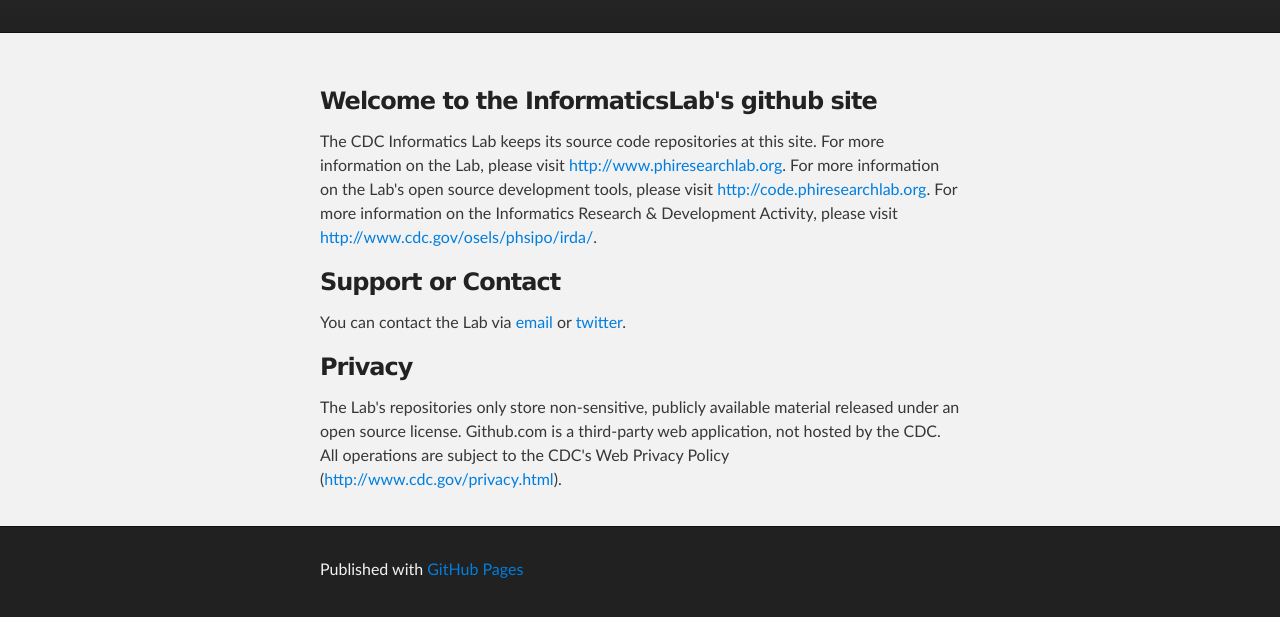
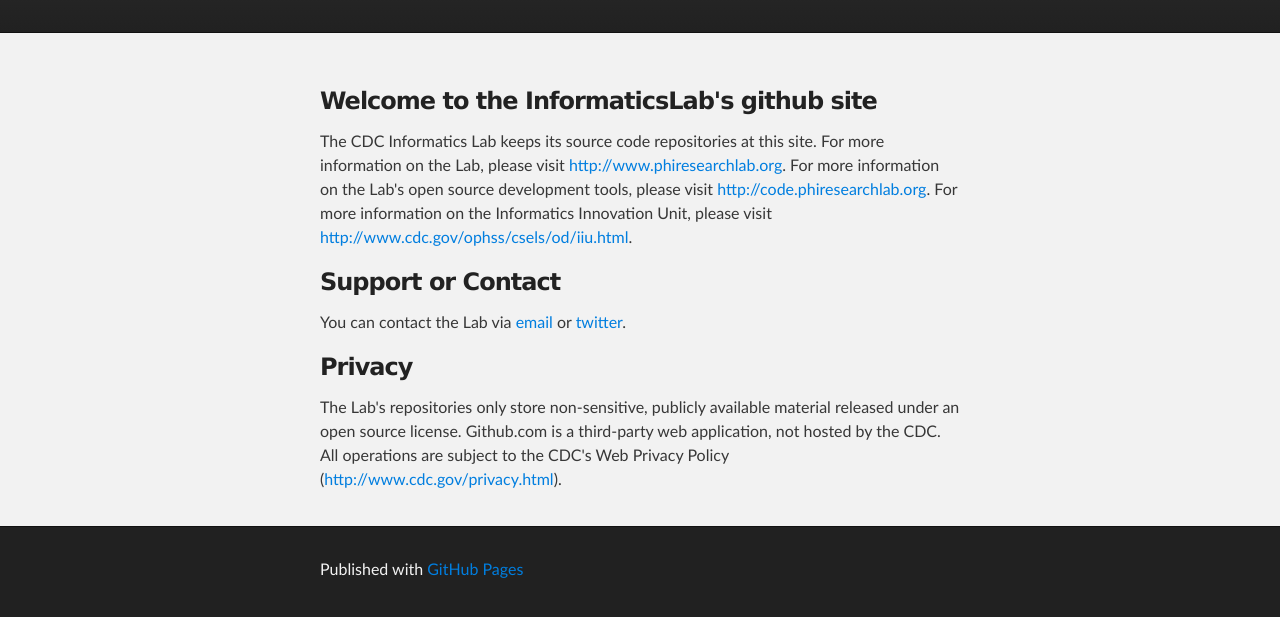
Before and after one commit to informaticslab/informaticslab.github.com, a plain HTML site: page index.html in a window 1280 px wide. Shown: the part 177-794 px from the top of the page. Drawn offline with Linux system fonts and the light colour scheme.

Commit message:
Changed IRDA to IIU
Updated to the new OPHSS/IIU external CDC web site.

```diff
--- a/index.html
+++ b/index.html
@@ -29,7 +29,7 @@
       <section id="main_content" class="inner">
         <h3>Welcome to the InformaticsLab's github site</h3>
 
-<p>The CDC Informatics Lab keeps its source code repositories at this site. For more information on the Lab, please visit <a href="http://www.phiresearchlab.org">http://www.phiresearchlab.org</a>. For more information on the Lab's open source development tools, please visit <a href="http://code.phiresearchlab.org">http://code.phiresearchlab.org</a>. For more information on the Informatics Research &amp; Development Activity, please visit <a href="http://www.cdc.gov/osels/phsipo/irda/">http://www.cdc.gov/osels/phsipo/irda/</a>.</p>
+<p>The CDC Informatics Lab keeps its source code repositories at this site. For more information on the Lab, please visit <a href="http://www.phiresearchlab.org">http://www.phiresearchlab.org</a>. For more information on the Lab's open source development tools, please visit <a href="http://code.phiresearchlab.org">http://code.phiresearchlab.org</a>. For more information on the Informatics Innovation Unit, please visit <a href="http://www.cdc.gov/ophss/csels/od/iiu.html">http://www.cdc.gov/ophss/csels/od/iiu.html</a>.</p>
 
 <h3>Support or Contact</h3>
 
```
